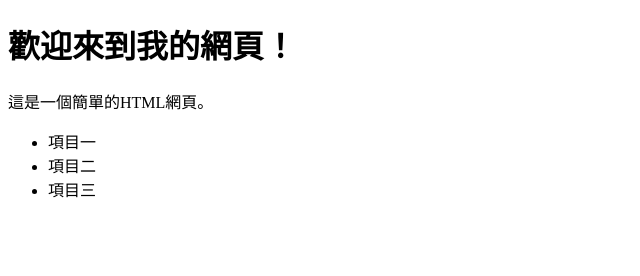
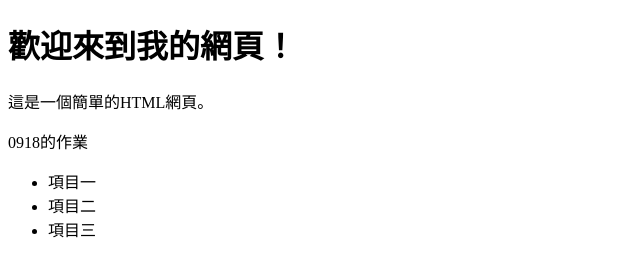
Before and after one commit to gg94875987/8888, a plain HTML site: page index.html in a window 1280 px wide. Shown: the whole page, without its empty margins (0-640 px from the left). Drawn offline with Linux system fonts and the light colour scheme.

Commit message:
Update index.html

```diff
--- a/index.html
+++ b/index.html
@@ -6,6 +6,7 @@
 <body>
     <h1>歡迎來到我的網頁！</h1>
     <p>這是一個簡單的HTML網頁。</p>
+    <a herf="0918的作業"taget="_blank">0918的作業</a>
     <ul>
         <li>項目一</li>
         <li>項目二</li>
```
